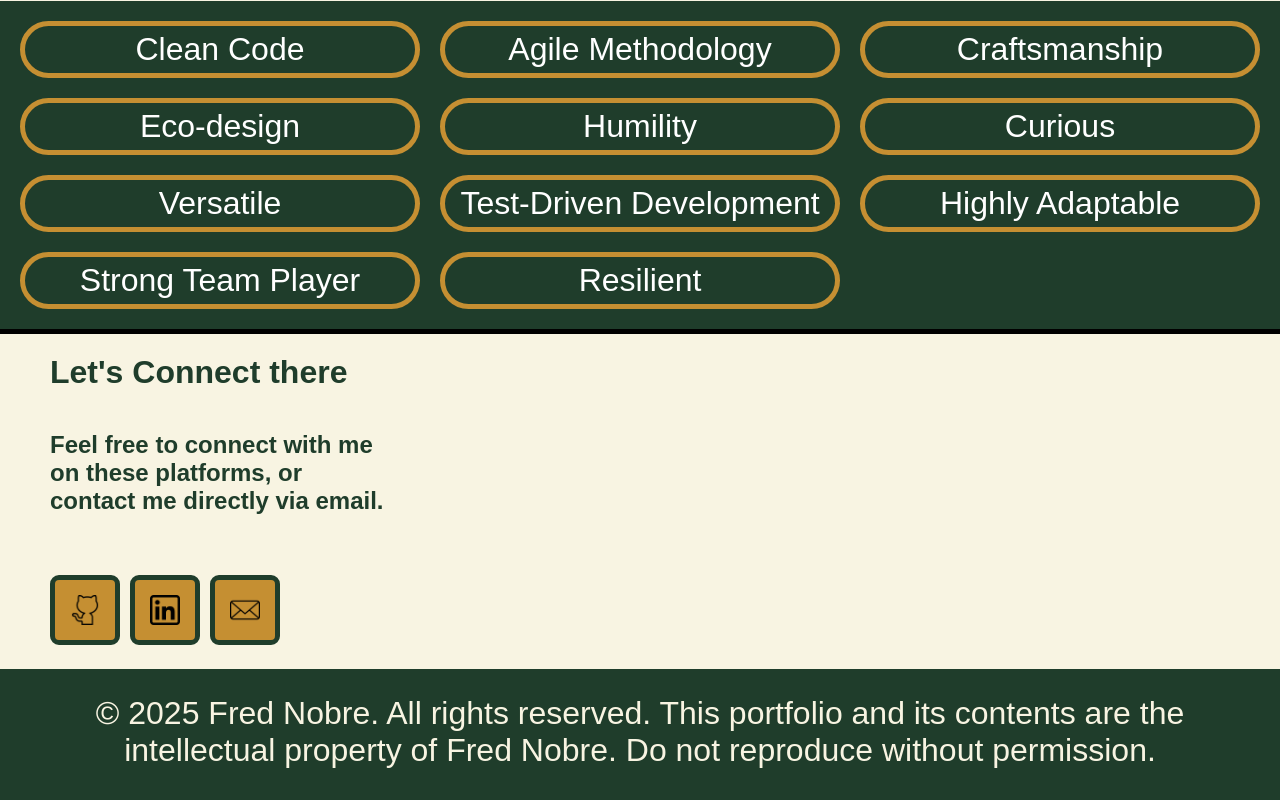
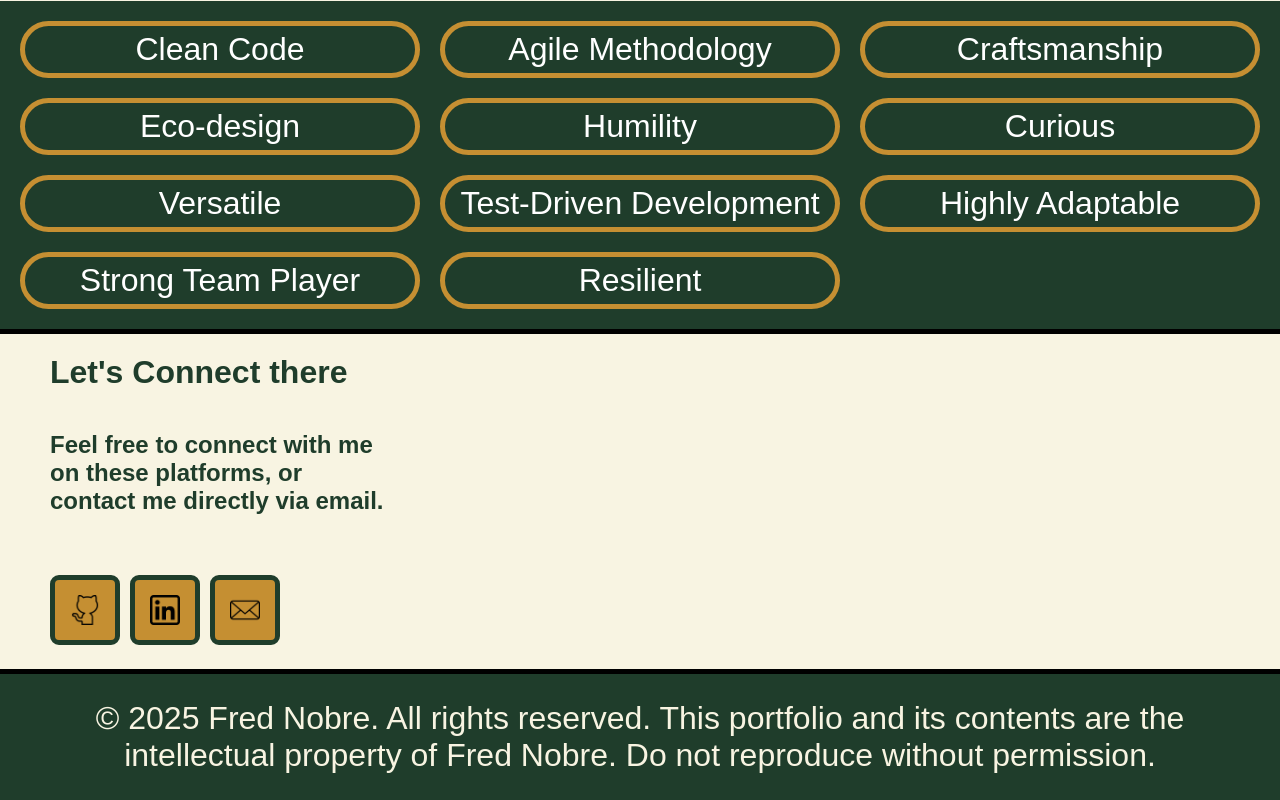
Before and after one commit to Fred-18/portfolio, a Next.js app: page / in a window 1280 px wide. Shown: the part 6125-6925 px from the top of the page. Built offline with nearby package versions, Linux system fonts and the light colour scheme; a web font is replaced by a local one.

Commit message:
:update copyRight

```diff
--- a/components/copyRight/copyRight.module.css
+++ b/components/copyRight/copyRight.module.css
@@ -1,5 +1,6 @@
 .copyRight__container {
   background-color: #1f3d2b;
+  border-top: solid 5px black;
 }
 .copyRight__text {
   padding: 2%;
```
